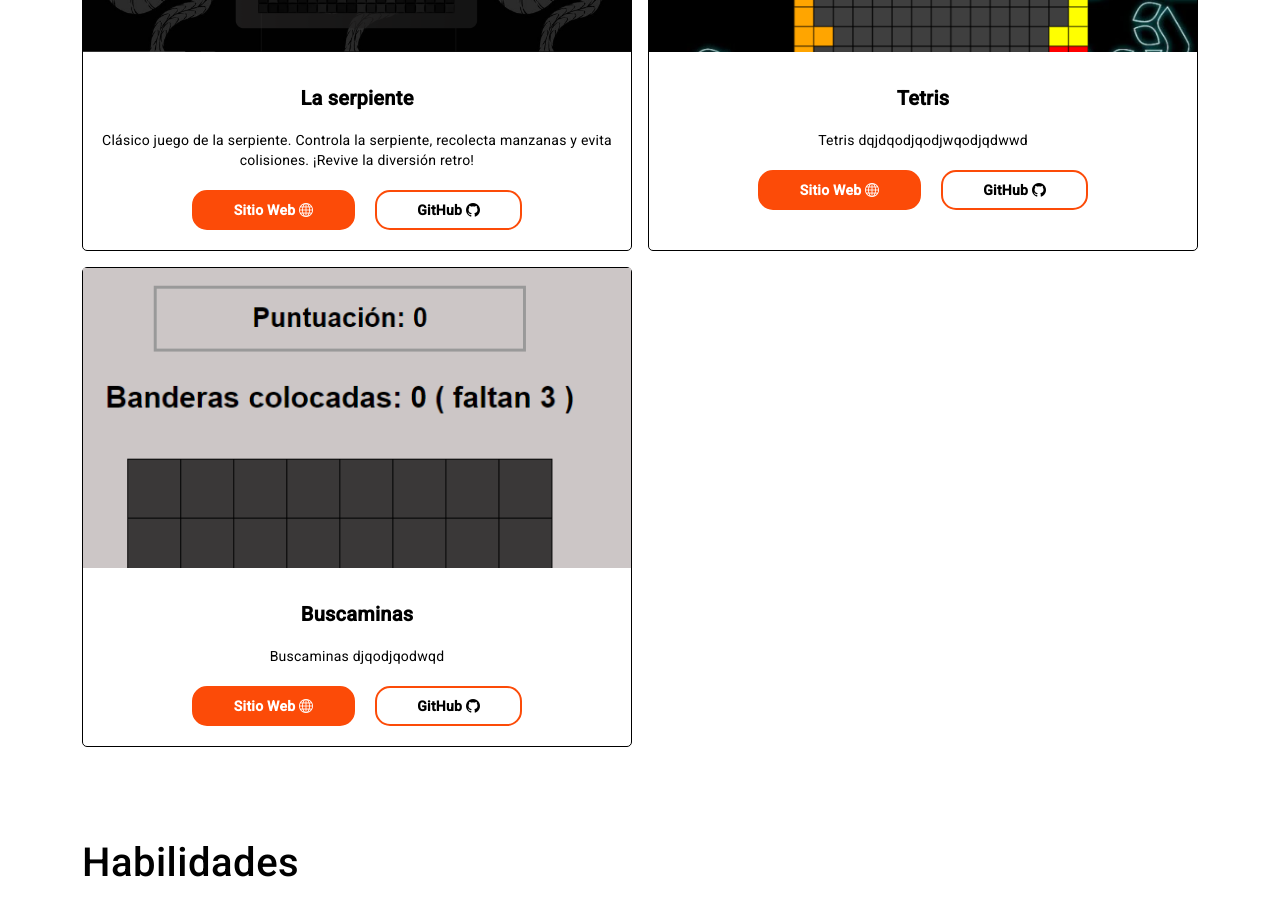
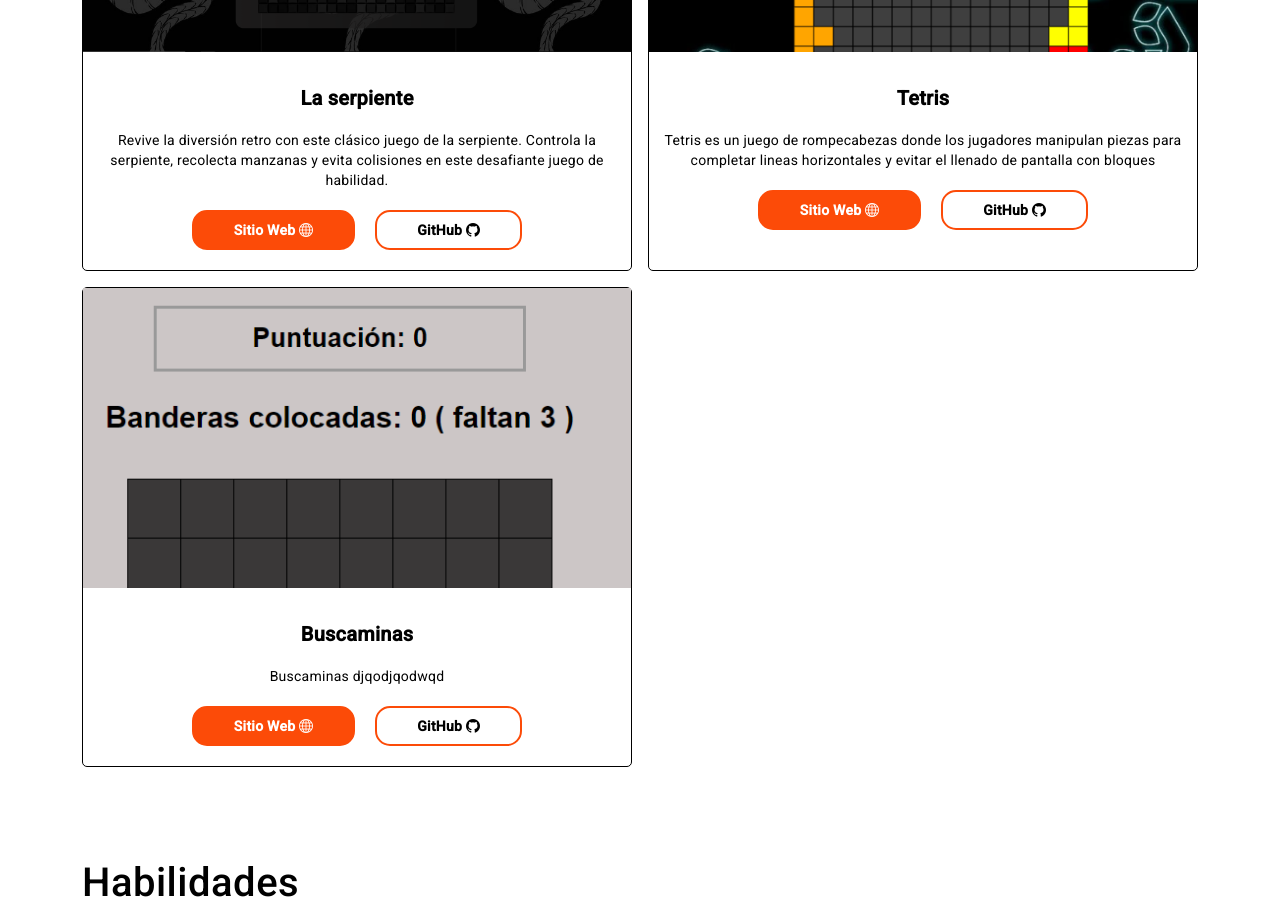
Before and after one commit to JonathanValle12/portafolio, an Angular app: page / in a window 1280 px wide. Shown: the part 2800-3717 px from the top of the page. Built offline with nearby package versions, Linux system fonts and the light colour scheme.

Commit message:
añadir descripcion de tetris

```diff
--- a/src/app/components/proyectos/proyectos.component.css
+++ b/src/app/components/proyectos/proyectos.component.css
@@ -90,7 +90,7 @@
     width: 95%;
     margin: auto;
     margin-bottom: 20px;
-    color: var(--text-color)
+    color: var(--text-color);
 }
 
 .proyectos .card-section .botones {
--- a/src/app/components/translations.ts
+++ b/src/app/components/translations.ts
@@ -24,9 +24,9 @@ export const TRANSLATIONS_ES = {
     textPlaceHolderMessage: 'Escribe tu Mensaje aqui',
     buttonTextEnviarForm: 'Enviar',
     snake_title: 'La serpiente',
-    snake_description: 'Clásico juego de la serpiente. Controla la serpiente, recolecta manzanas y evita colisiones. ¡Revive la diversión retro!',
+    snake_description: 'Revive la diversión retro con este clásico juego de la serpiente. Controla la serpiente, recolecta manzanas y evita colisiones en este desafiante juego de habilidad.',
     tetris_title: 'Tetris',
-    tetris_description: 'Tetris dqjdqodjqodjwqodjqdwwd',
+    tetris_description: 'Tetris es un juego de rompecabezas donde los jugadores manipulan piezas para completar lineas horizontales y evitar el llenado de pantalla con bloques',
     buscaminas_description: 'Buscaminas djqodjqodwqd',
     pokemon_description: 'Explora y descubre información detallada sobre Pokémon utilizando la PokeAPI, Filtra por tipo y busca Pokémon especificos',
     spotify_description: 'He creado un clon de Spotify con acceso a biblioteca de música y reproducción de canciones de artistas seguidos, además de listas de reproducción filtradas por categorías.',
@@ -72,7 +72,7 @@ export const TRANSLATIONS_EN = {
     snake_title: 'The snake',
     snake_description: 'Classic snake game. Control the snake, collect apples and avoid collisions. Relive the retro fun!',
     tetris_title: 'Tetris',
-    tetris_description: 'Cdawdwaddwadawdawdsrvsfec eda wad a dadwdd',
+    tetris_description: 'Tetris is a puzzle game where players manipulate pieces to complete horizontal lines and avoid filling the screen with blocks',
     buscaminas_description: "jdqodjqodjwdojwdqd",
     pokemon_description: 'Explore and discover detailed information about Pokémon using the PokeAPI, Filter by type and search for specific Pokémon',
     spotify_description: 'I have created a Spotify clone with access to a music library and playback of followed artists songs, as well as playlists filtered by categories.',
```
